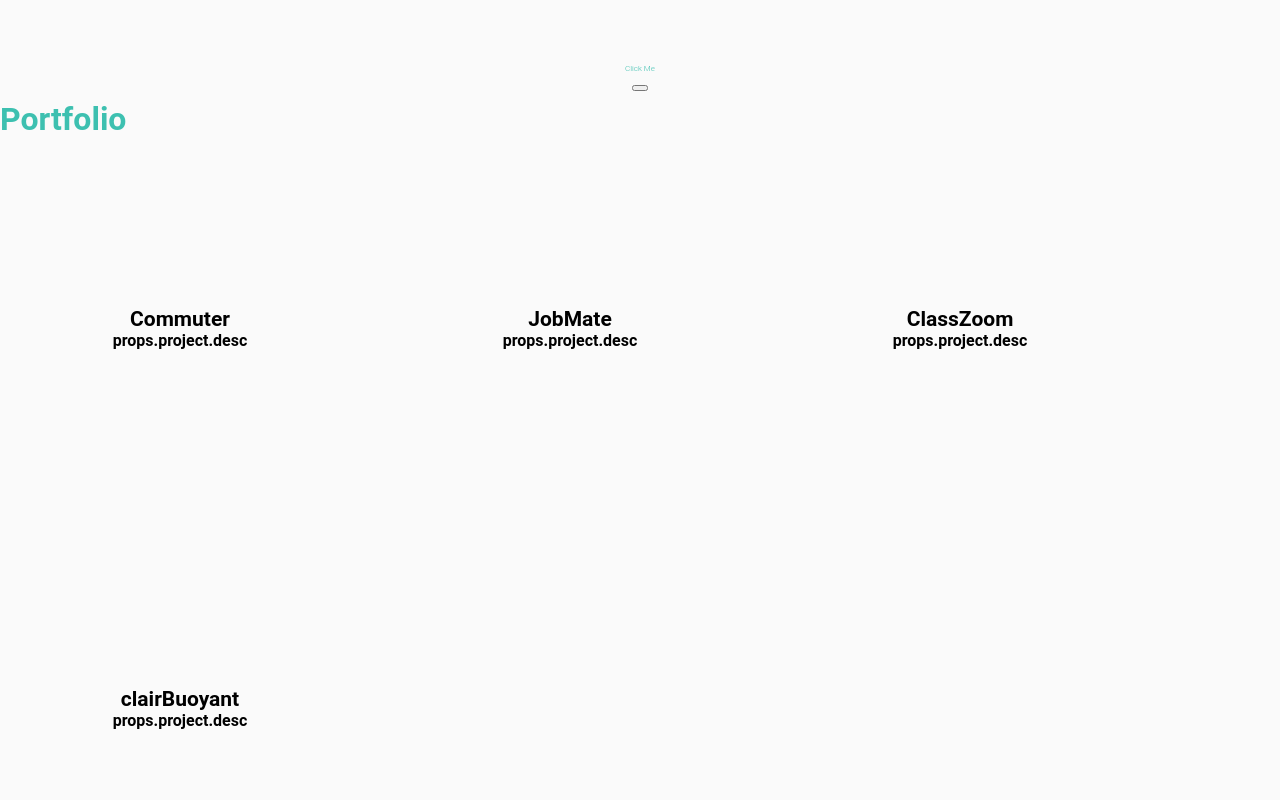
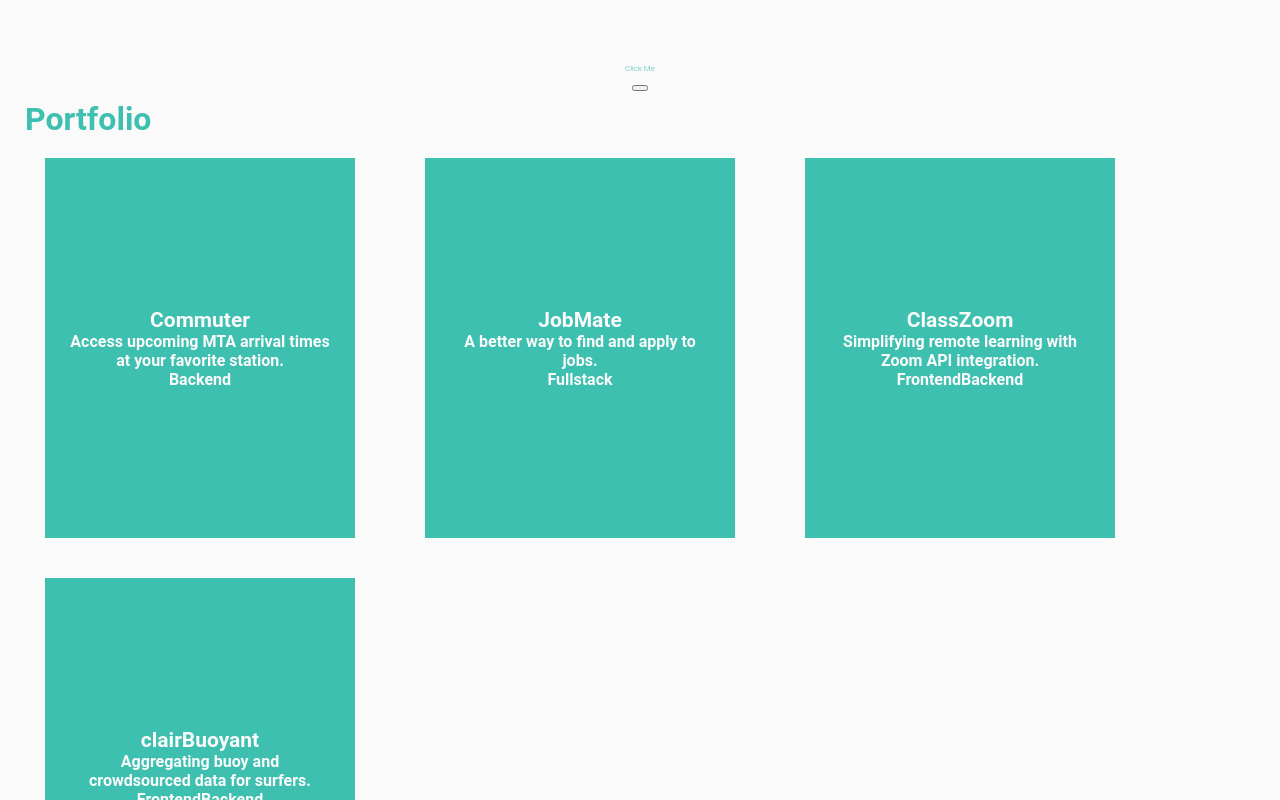
Before and after one commit to kylejb/www, a Next.js app: page / in a window 1280 px wide. Shown: the part 700-1500 px from the top of the page. Built offline with nearby package versions, Linux system fonts and the light colour scheme.

Commit message:
Removed flickering side effect when card flips

```diff
--- a/src/components/PortfolioCard/Card/back.component.jsx
+++ b/src/components/PortfolioCard/Card/back.component.jsx
@@ -1,12 +1,14 @@
-const PortfolioCardBack = ( props ) => {
+import { CardDescription, CardTitle } from '../expStyledComponent';
+
+const PortfolioCardBack = ({ project }) => {
   return (
     <>
-      <div className='portfolio-card-content__title'>
-        {props.project.title}
-      </div>
-      <div className='portfolio-card-content__desc'>
+      <CardTitle className='portfolio-card-content__title'>
+        {project.title}
+      </CardTitle>
+      <CardDescription className='portfolio-card-content__desc'>
         <u>Placeholder:</u><i>Content will be added (e.g., gifs and/or demo url)</i>
-      </div>
+      </CardDescription>
     </>
   );
 };
--- a/src/components/PortfolioCard/Card/front.component.jsx
+++ b/src/components/PortfolioCard/Card/front.component.jsx
@@ -1,16 +1,18 @@
-const PortfolioCardFront = ( props ) => {
+import { CardDescription, CardTitle } from '../expStyledComponent';
+
+const PortfolioCardFront = ({ project }) => {
   return (
     <>
-      <div className='portfolio-card-content__title'>
-        {props.project.title}
-      </div>
+      <CardTitle>
+        {project.title}
+      </CardTitle>
 
-      <div className='portfolio-card-content__desc'>
-        {props.project.desc}
-      </div>
+      <CardDescription>
+        {project.desc}
+      </CardDescription>
 
       <div className='portfolio-card-content__icon'>
-        { props.project.icons.map(icon =>
+        {project.icons.map(icon =>
           <a
             key={icon.id}
             target="_blank"
@@ -21,8 +23,8 @@
       </div>
 
       <div className='portfolio-card-content__links'>
-        { props.project.github.link.length > 1
-          ? props.project.github.link.map(repo =>
+        {project.github.link.length > 1
+          ?project.github.link.map(repo =>
               <a
                 key={repo.label}
                 target="_blank"
@@ -33,8 +35,10 @@
             <a
               target="_blank"
               rel="noopener noreferrer"
-              href={props.project.github.link[0]}
-            >{props.project.github.label}</a>)
+              href={project.github.link[0]}
+            >
+              {project.github.label}
+            </a>)
         }
       </div>
     </>
--- a/src/components/PortfolioCard/PortfolioCard.jsx
+++ b/src/components/PortfolioCard/PortfolioCard.jsx
@@ -1,30 +1,44 @@
+import { useThemeContext } from '../../contexts/theme/ThemeContext';
+import PortfolioCardBack from './Card/back.component';
+import PortfolioCardFront from './Card/front.component';
 import {
-  GridColumn,
-  GridContainer,
-  GridRow,
+  CardWrapper,
   Card,
   CardBack,
   CardFront,
-  CardTitle,
-  CardDescription,
 } from './expStyledComponent';
 
 const ExpComponent = ( props ) => {
+
+  const theme = useThemeContext();
+  const { currentTheme: {colorPrimary, colorAlternate, textAlternate, bgPrimary } } = theme;
 
   const flipCard = (event) => {
     event.currentTarget.classList.toggle('flipped');
   };
 
+
+
   return (
-    <Card onClick={flipCard}>
-        <CardFront>
-          <CardTitle>{props.project.title}</CardTitle>
-          <CardDescription>props.project.desc</CardDescription>
+    <CardWrapper style={{margin: "20px"}}>
+      <Card onClick={flipCard}
+        styledBackgroundColor={colorPrimary}
+        styledColor={colorAlternate}
+      >
+        <CardFront
+          styledBackgroundColor={colorPrimary}
+          styledColor={colorAlternate}
+          >
+          <PortfolioCardFront project={props.project}/>
         </CardFront>
-        <CardBack>
-          <CardDescription><u>Placeholder:</u><i>{props.project.id} will be added (e.g., gifs and/or demo url)</i></CardDescription>
+        <CardBack
+          styledBackgroundColor={colorPrimary}
+          styledColor={colorAlternate}
+        >
+          <PortfolioCardBack project={props.project} />
         </CardBack>
-    </Card>
+      </Card>
+    </CardWrapper>
   );
 };
 
--- a/src/components/PortfolioCard/expStyledComponent.jsx
+++ b/src/components/PortfolioCard/expStyledComponent.jsx
@@ -26,6 +26,10 @@
   0% {transform: rotateY(0deg); z-index: 1}
   50% {transform: rotateY(${degree}) perspective(${perspective}); z-index: 1}
   100% {transform: rotateY(${degree}); z-index: -1}
+`;
+
+export const CardWrapper = styled.div`
+    margin: 20px;
 `;
 
 // Helper function to convert pixels to rems (remy)
@@ -160,6 +164,8 @@
 
 // Card side - front
 export const CardFront = styled.div`
+  background-color: ${({styledBackgroundColor}) => styledBackgroundColor};
+  color: ${({styledColor}) => styledColor};
   ${CardSide};
 
   font-weight: bold;
@@ -168,6 +174,8 @@
 
 // Card side - back
 export const CardBack = styled.div`
+  background-color: ${({styledBackgroundColor}) => styledBackgroundColor};
+  color: ${({styledColor}) => styledColor};
   ${CardSide};
 
   transform: rotateY(-180deg);
@@ -180,9 +188,13 @@
 `
 
 export const CardTitle = styled.h2`
+  background-color: ${({styledBackgroundColor}) => styledBackgroundColor};
+  color: ${({styledColor}) => styledColor};
   font-size: ${remy(21)};
 `
 
 export const CardDescription = styled.span`
+  background-color: ${({styledBackgroundColor}) => styledBackgroundColor};
+  color: ${({styledColor}) => styledColor};
   font-size: ${remy(16)};
 `
```
